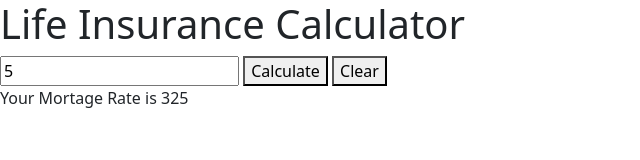
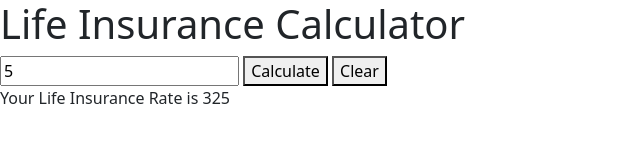
Before and after one commit to REDgar097/LifeInsuranceRate, a plain HTML site: page index.html in a window 1280 px wide. Both pictures are taken after typing "5" into the empty fields and a click on the button "Calculate". Shown: the full height of the page, 0-640 px from the left. Drawn offline with nearby package versions, Linux system fonts and the light colour scheme.

Commit message:
1 file modified

```diff
--- a/index.html
+++ b/index.html
@@ -36,18 +36,16 @@
     <script type="text/javascript">
       $(document).ready(function () {
         $('#calcButton').click(function () {
-          calculateMortageRate();
+          let age = $('#ageNumber').val();
+          let result = 5 * age + 300;
+          $('#rateDisplay')
+            .fadeIn('3000')
+            .text('Your Life Insurance Rate is ' + Number(result));
         });
         $('#clearButton').click(function () {
           clearTextBox();
         });
       });
-
-      function calculateMortageRate() {
-        let age = $('#ageNumber').val();
-        let result = 5 * age + 300;
-        $('#rateDisplay').text('Your Mortage Rate is ' + Number(result));
-      }
 
       function clearTextBox() {
         $('#ageNumber').val('');
```
